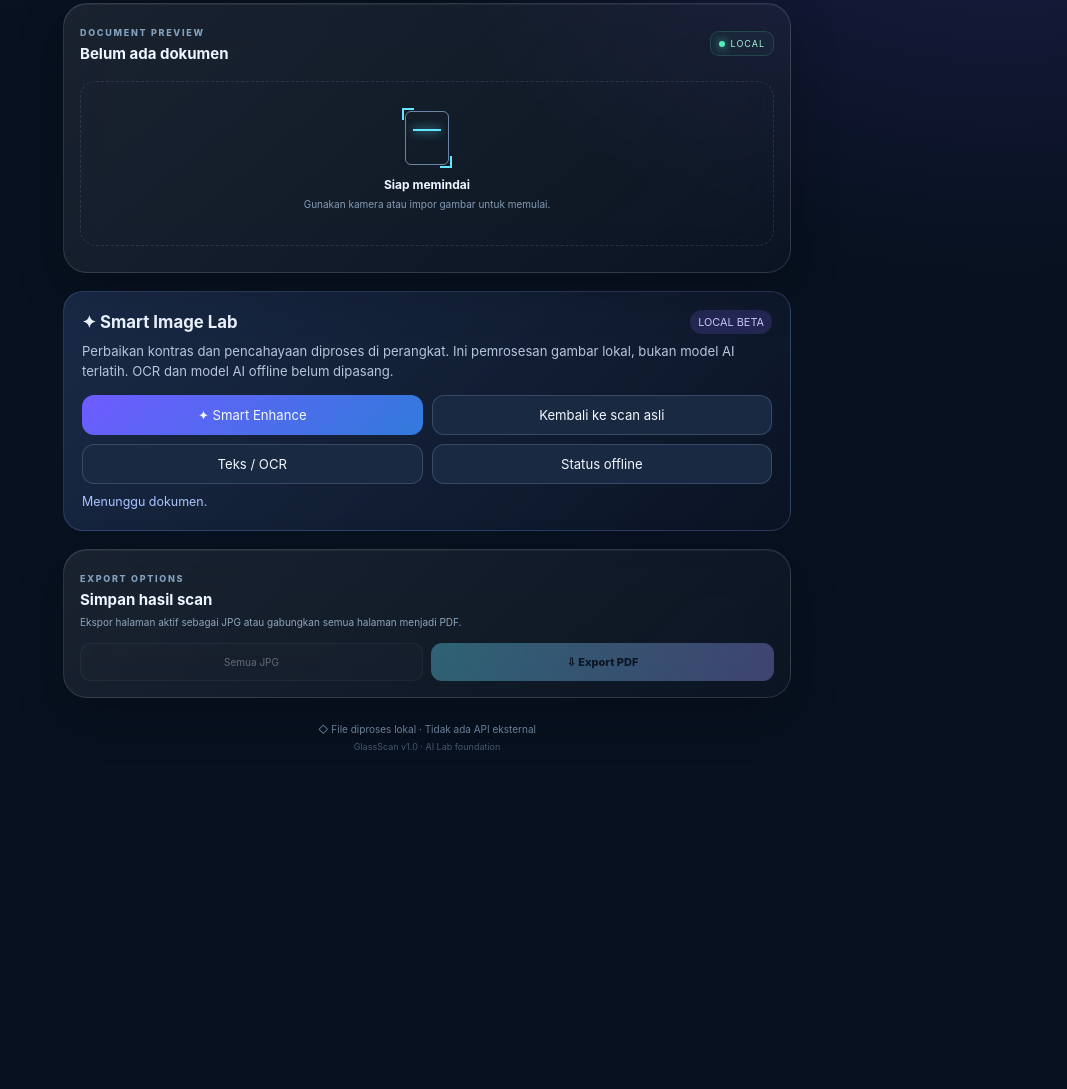
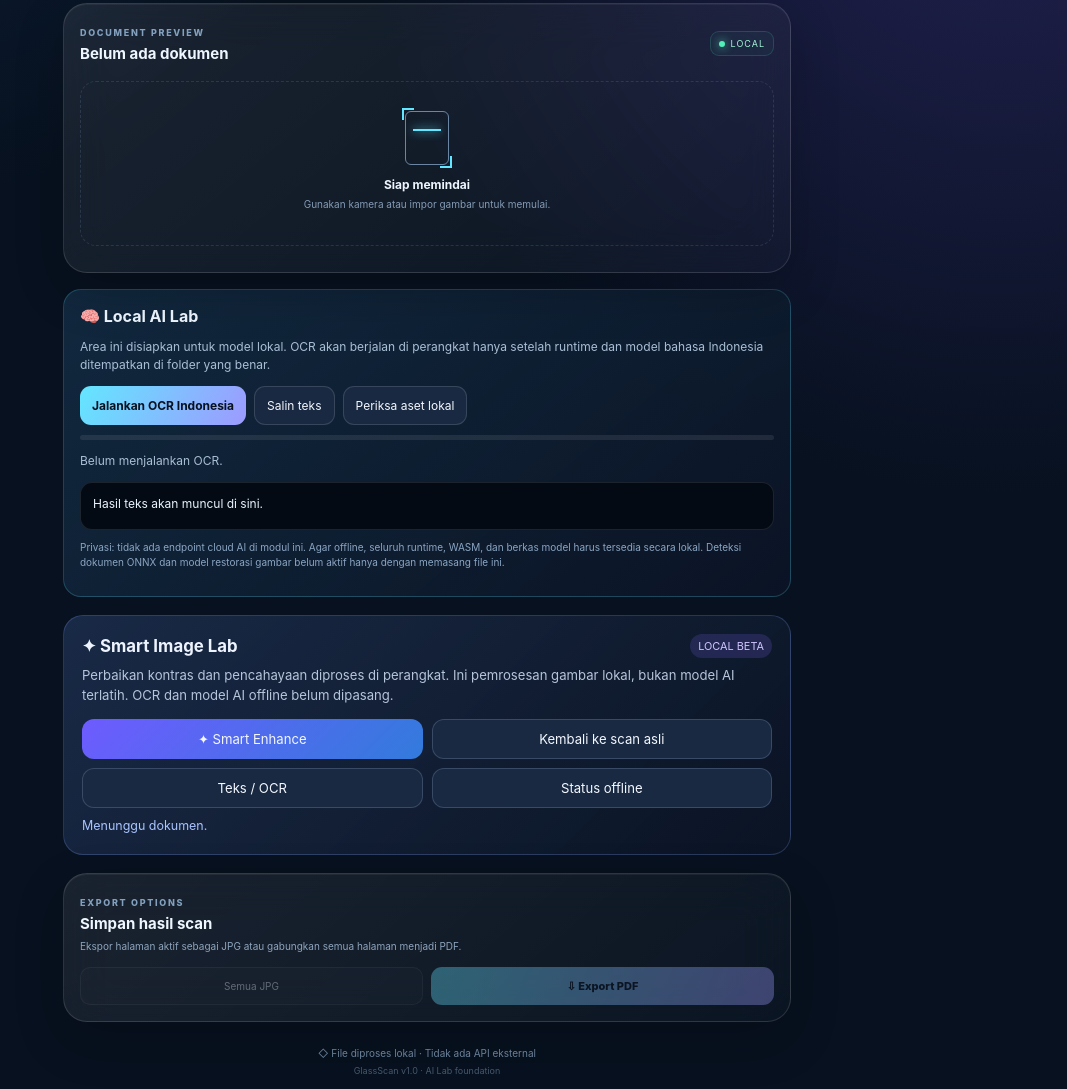
Before and after one commit to mfadholi27-bot/-GlassScan-Offline, a plain HTML site: page index.html in a window 1280 px wide. Shown: the part 970-2059 px from the top of the page, without its empty margins (213-1280 px from the left). Before the commit the page ends 1761 px from the top, so only its background shows below. Drawn offline with Linux system fonts and the light colour scheme.

Commit message:
Add local-ai.js script to index.html

```diff
--- a/index.html
+++ b/index.html
@@ -29,4 +29,5 @@
 <script async src="https://docs.opencv.org/4.13.0/opencv.js" id="opencvScript"></script>
 <script src="app.js"></script>
 <script src="ai-tools.js"></script>
-</body></html>
+<script src="local-ai.js"></script>
+</body>
```
